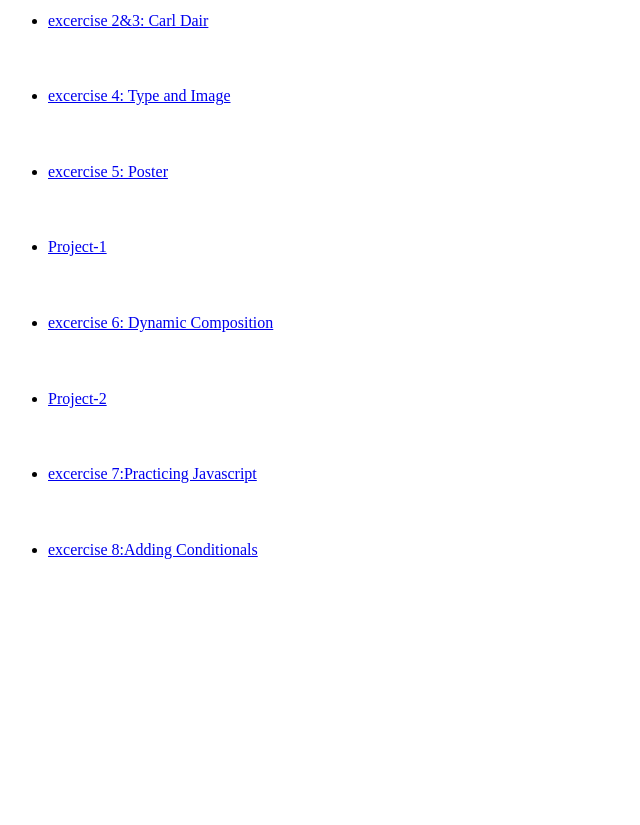
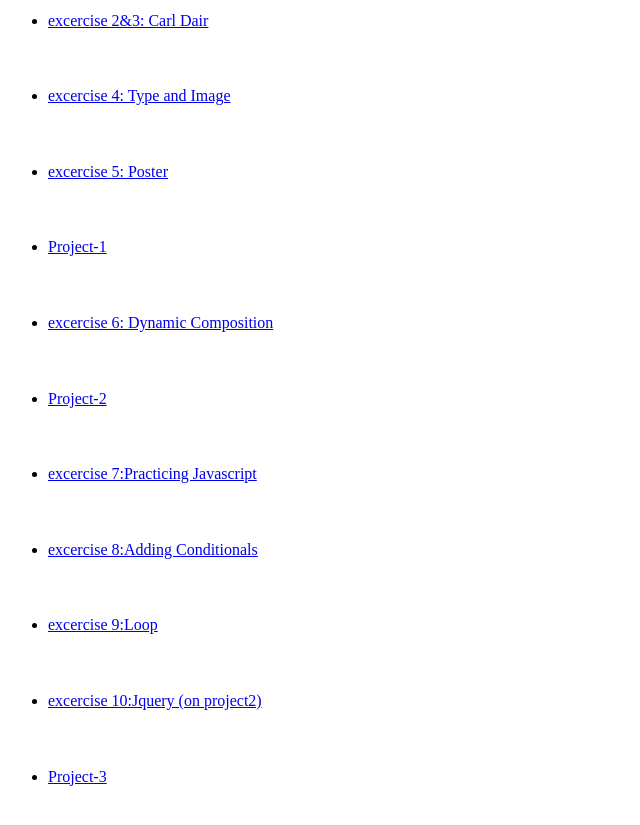
Before and after one commit to grace4677/wsweb, a plain HTML site: page index.html in a window 1280 px wide. Shown: the part 79-904 px from the top of the page, without its empty margins (0-640 px from the left). Before the commit the page ends 800 px from the top, so only its background shows below. Drawn offline with Linux system fonts and the light colour scheme.

Commit message:
Update index.html

```diff
--- a/index.html
+++ b/index.html
@@ -17,7 +17,10 @@
     <li><a href="https://project-2-hsj2.glitch.me">Project-2</a></li><br>
     <li><a href="https://excercise-7.glitch.me">excercise 7:Practicing Javascript</a></li><br>
     <li><a href="https://excercise-8.glitch.me">excercise 8:Adding Conditionals</a></li><br>
-    </li>
+    <li><a href="https://excercise-9.glitch.me">excercise 9:Loop</a></li><br>
+    <li><a href="https://project-2-hsj2.glitch.me">excercise 10:Jquery (on project2)</a></li><br>
+    <li><a href="https://project-3-hsj.glitch.me">Project-3</a></li><br>
+
     </ul>
 </body>
 </html>
```
